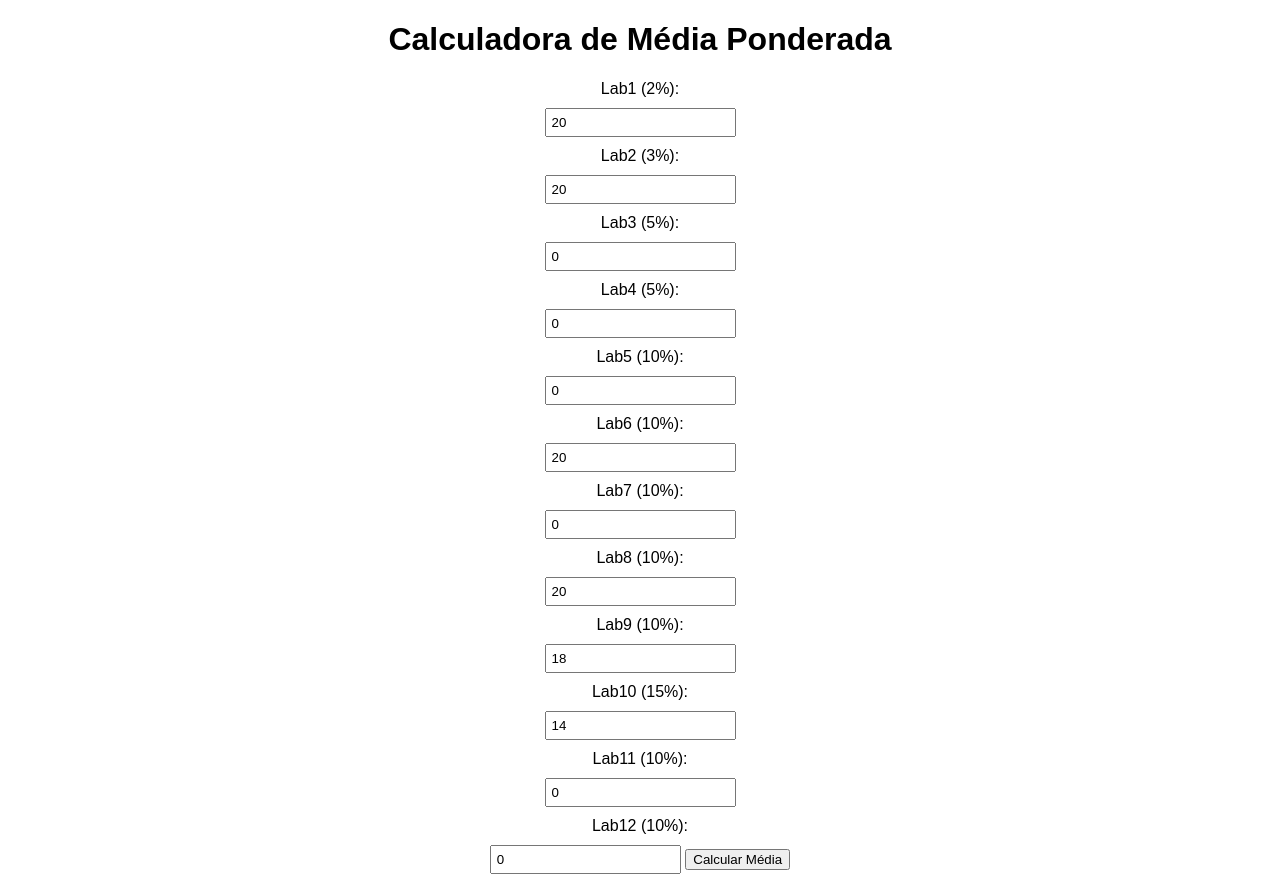
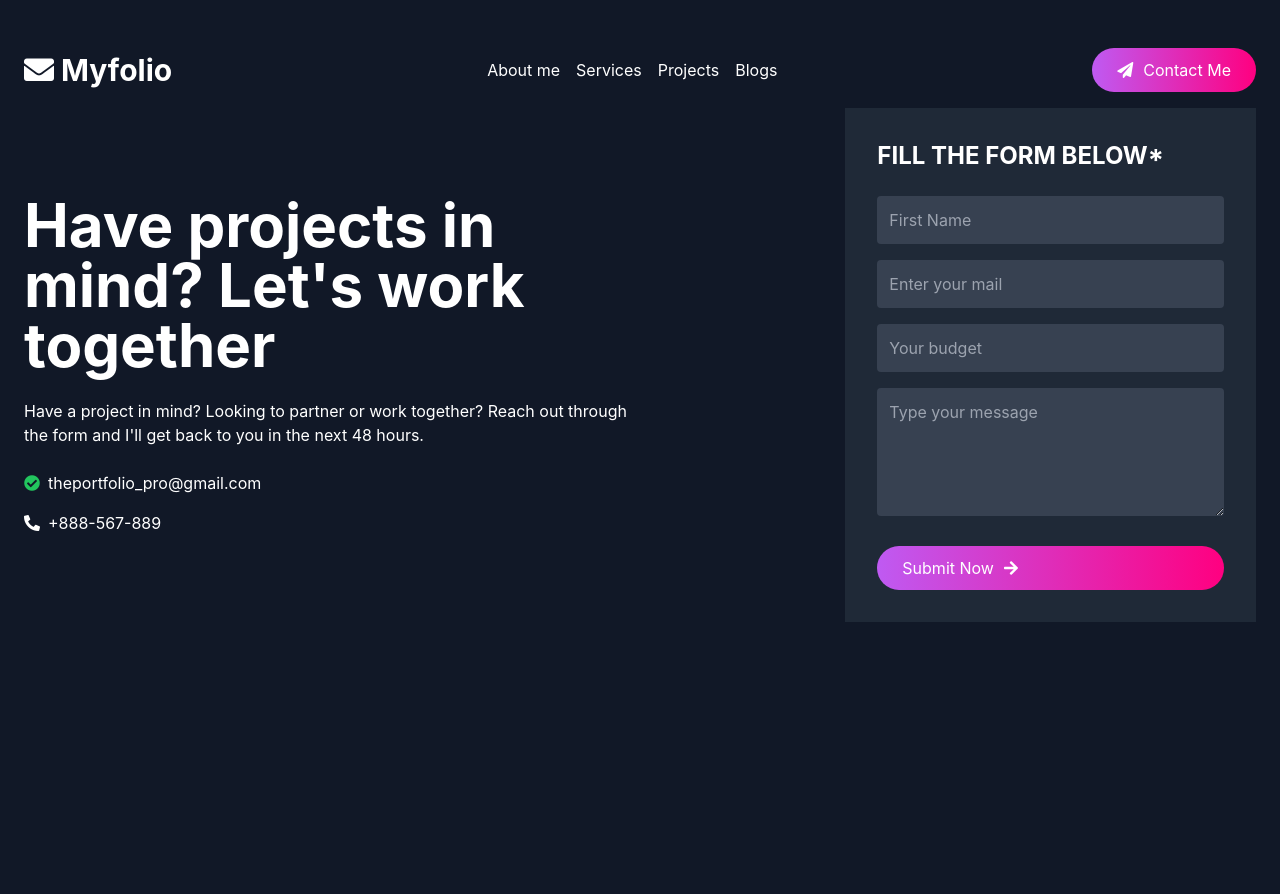
Before and after one commit to rubendaluz/Projeto1---R-R, a website: page Interface_web/tes.html in a window 1280 px wide. After the commit the page ends 800 px from the top, so only its background shows below. Drawn offline with nearby package versions, Linux system fonts and the light colour scheme.

```diff
--- a/Interface_web/tes.html
+++ b/Interface_web/tes.html
@@ -1,91 +1,92 @@
 <!DOCTYPE html>
 <html lang="en">
+
 <head>
     <meta charset="UTF-8">
     <meta name="viewport" content="width=device-width, initial-scale=1.0">
+    <title>Portfolio Contact Page</title>
+    <script src="https://cdn.tailwindcss.com"></script>
+    <link rel="stylesheet" href="https://cdnjs.cloudflare.com/ajax/libs/font-awesome/5.15.3/css/all.min.css">
     <style>
         body {
-      font-family: Arial, sans-serif;
-      text-align: center;
-      margin: 20px;
+            font-family: 'Inter', sans-serif;
         }
 
-    label {
-      display: block;
-      margin: 10px 0;
-    }
-
-    input {
-      padding: 5px;
-    }
-
-    #result {
-      font-weight: bold;
-      margin-top: 20px;
+        .custom-btn {
+            background: linear-gradient(90deg, rgba(191,90,242,1) 0%, rgba(255,0,128,1) 100%);
+            border-radius: 30px;
+            padding: 10px 25px;
+            color: white;
+            display: flex;
+            align-items: center;
+            gap: 10px;
         }
     </style>
-  <title>Calculadora de Média Ponderada</title>
+    <script>
+        document.addEventListener('DOMContentLoaded', function () {
+            document.getElementById('contact-form').addEventListener('submit', function (event) {
+                event.preventDefault();
+                // Implement form submission logic here
+            });
+        });
+    </script>
 </head>
-<body>
-  <h1>Calculadora de Média Ponderada</h1>
 
-  <label for="lab1">Lab1 (2%):</label>
-  <input type="number" id="lab1" step="0.01" value="20">
+<body class="bg-gray-900 text-white">
+    <div class="container mx-auto px-6 py-8">
+        <header class="flex justify-between items-center py-4">
+            <a href="#" class="text-white text-3xl font-bold"><i class="fas fa-envelope"></i> Myfolio</a>
+            <nav>
+                <ul class="flex space-x-4">
+                    <li><a href="#" class="text-white hover:text-gray-300">About me</a></li>
+                    <li><a href="#" class="text-white hover:text-gray-300">Services</a></li>
+                    <li><a href="#" class="text-white hover:text-gray-300">Projects</a></li>
+                    <li><a href="#" class="text-white hover:text-gray-300">Blogs</a></li>
+                </ul>
+            </nav>
+            <a href="#" class="custom-btn"><i class="fas fa-paper-plane"></i> Contact Me</a>
+        </header>
 
-  <label for="lab2">Lab2 (3%):</label>
-  <input type="number" id="lab2" step="0.01" value="20">
+        <div class="flex justify-between items-center">
+            <div class="w-1/2">
+                <h1 class="text-6xl font-bold mb-6">Have projects in mind? Let's work together</h1>
+                <p class="mb-6">Have a project in mind? Looking to partner or work together? Reach out through the form and I'll get back to you in the next 48 hours.</p>
+                <div class="flex items-center mb-4">
+                    <i class="fas fa-check-circle text-green-500 mr-2"></i>
+                    <span>theportfolio_pro@gmail.com</span>
+                </div>
+                <div class="flex items-center">
+                    <i class="fas fa-phone-alt text-white mr-2"></i>
+                    <span>+888-567-889</span>
+                </div>
+            </div>
+            <div class="w-1/3 bg-gray-800 p-8">
+                <h2 class="text-2xl font-bold mb-6">FILL THE FORM BELOW*</h2>
+                <form id="contact-form">
+                    <div class="mb-4">
+                        <label for="name" class="sr-only">First Name</label>
+                        <input type="text" id="name" placeholder="First Name" class="w-full bg-gray-700 text-white p-3 rounded">
+                    </div>
+                    <div class="mb-4">
+                        <label for="email" class="sr-only">Enter your mail</label>
+                        <input type="email" id="email" placeholder="Enter your mail" class="w-full bg-gray-700 text-white p-3 rounded">
+                    </div>
+                    <div class="mb-4">
+                        <label for="budget" class="sr-only">Your budget</label>
+                        <input type="text" id="budget" placeholder="Your budget" class="w-full bg-gray-700 text-white p-3 rounded">
+                    </div>
+                    <div class="mb-6">
+                        <label for="message" class="sr-only">Type your message</label>
+                        <textarea id="message" placeholder="Type your message" class="w-full bg-gray-700 text-white p-3 rounded h-32"></textarea>
+                    </div>
+                    <button type="submit" class="custom-btn w-full">
+                        <span>Submit Now</span>
+                        <i class="fas fa-arrow-right"></i>
+                    </button>
+                </form>
+            </div>
+        </div>
+    </div>
+</body>
 
-  <label for="lab3">Lab3 (5%):</label>
-  <input type="number" id="lab3" step="0.01" value="0">
-
-  <label for="lab4">Lab4 (5%):</label>
-  <input type="number" id="lab4" step="0.01" value="0">
-
-  <label for="lab5">Lab5 (10%):</label>
-  <input type="number" id="lab5" step="0.01" value="0">
-
-  <label for="lab6">Lab6 (10%):</label>
-  <input type="number" id="lab6" step="0.01" value="20">
-
-  <label for="lab7">Lab7 (10%):</label>
-  <input type="number" id="lab7" step="0.01" value="0">
-
-  <label for="lab8">Lab8 (10%):</label>
-  <input type="number" id="lab8" step="0.01" value="20">
-
-  <label for="lab9">Lab9 (10%):</label>
-  <input type="number" id="lab9" step="0.01"  value="18"required>
-
-  <label for="lab10">Lab10 (15%):</label>
-  <input type="number" id="lab10" step="0.01" value="14" required>
-
-  <label for="lab11">Lab11 (10%):</label>
-  <input type="number" id="lab11" step="0.01" value="0" required>
-
-  <label for="lab12">Lab12 (10%):</label>
-  <input type="number" id="lab12" step="0.01" value="0" required>
-
-  <button onclick="calcularMedia()">Calcular Média</button>
-
-  <div id="result"></div>
-
-  <script>
-    function calcularMedia() {
-      const pesos = [0.02, 0.03, 0.05, 0.05, 0.1, 0.1, 0.1, 0.15, 0.05, 0.15, 0.1, 0.1];
-      let notas = [];
-
-      for (let i = 1; i <= 12; i++) {
-        const nota = parseFloat(document.getElementById(`lab${i}`).value);
-        notas.push(nota);
-      }
-
-      const somaNotas = notas.reduce((acc, nota, index) => acc + nota * pesos[index], 0);
-      const somaPesos = pesos.reduce((acc, peso) => acc + peso, 0);
-      const media = somaNotas / somaPesos;
-
-      document.getElementById('result').textContent = `Média Ponderada: ${media.toFixed(2)}`;
-    }
-  </script>
-
-</body>
 </html>
--- a/Servidor_Backend/Server/routes/user.routes.js
+++ b/Servidor_Backend/Server/routes/user.routes.js
@@ -10,6 +10,7 @@
   authenticateUser,
   updateUserFingerprint,
   updateAllUsersFingerprints,
+  changePassword,
 } from "../controllers/user.controller.js";
 
 const usersRoutes = Router();
@@ -49,4 +50,7 @@
 // http://localhost:4242/api/user/updateAllFingerprints
 usersRoutes.put("/updateAllFingerprints", updateAllUsersFingerprints);
 
+// http://localhost:4242/api/user/updateAllFingerprints
+usersRoutes.post('/change-password', changePassword);
+
 export { usersRoutes };
--- a/package.json
+++ b/package.json
@@ -2,7 +2,10 @@
   "dependencies": {
     "date-fns": "^3.0.0",
     "firebase": "^10.7.1",
+    "jsonwebtoken": "^9.0.2",
     "multer": "^1.4.5-lts.1",
-    "path": "^0.12.7"
+    "nodemailer": "^6.9.8",
+    "path": "^0.12.7",
+    "pdfkit": "^0.14.0"
   }
 }
```
Also changed, not shown: Interface_web/HTML/changePWD.html (added, +95 -0 lines), Servidor_Backend/Server/controllers/user.controller.js (+112 -4 lines), 2 other files. Lines whose indentation alone changed are shown as unchanged.
